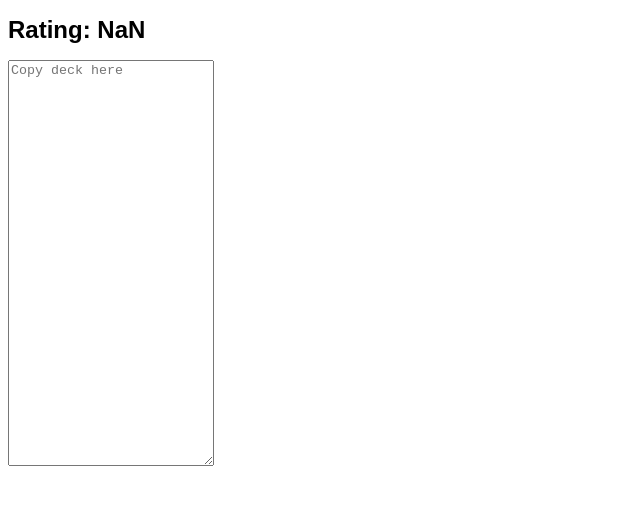
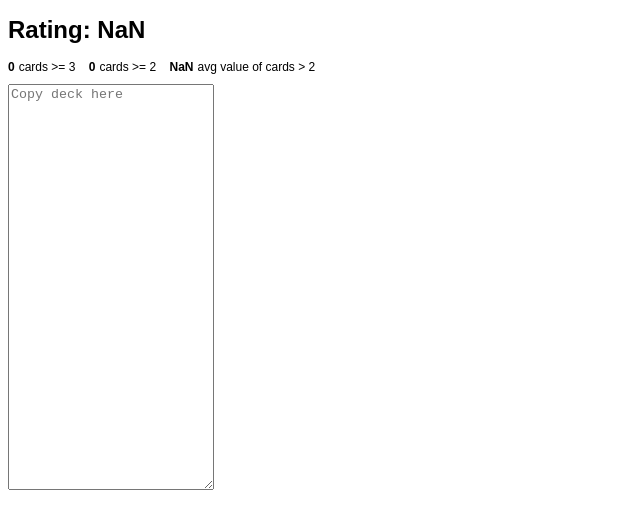
Before and after one commit to noahsug/eternal-deck-analyzer, a website built with webpack: page src/index.html in a window 1280 px wide. Shown: the whole page, without its empty margins (0-640 px from the left). Built offline with nearby package versions, Linux system fonts and the light colour scheme; files whose address does not match are found by name.

Commit message:
add stats

```diff
--- a/src/index.html
+++ b/src/index.html
@@ -9,6 +9,11 @@
   <h1>
     Rating: <span class="overall"></span>
   </h1>
+  <div class="stats">
+    <div><span class="gt3 value"></span>cards >= 3</div>
+    <div><span class="gt2 value"></span>cards >= 2</div>
+    <div><span class="gt2-avg value"></span>avg value of cards > 2</div>
+  </div>
   <div class="cards">
     <textarea class="input" placeholder="Copy deck here"></textarea>
     <div class="breakdown"></div>
--- a/src/index.js
+++ b/src/index.js
@@ -5,6 +5,9 @@ import './style.css'
 const inputNode = document.querySelector('textarea.input')
 const overallNode = document.querySelector('.overall')
 const breakdownNode = document.querySelector('.breakdown')
+const greaterThan3Node = document.querySelector('.gt3')
+const greaterThan2Node = document.querySelector('.gt2')
+const greaterThan2AvgNode = document.querySelector('.gt2-avg')
 
 inputNode.addEventListener('paste', onInputChange)
 inputNode.addEventListener('change', onInputChange)
@@ -25,6 +28,7 @@ function parseUri() {
   const cards = parseDeck(input)
   updateRating(cards)
   updateBreakdown(cards)
+  updateGreaterThan(cards)
 }
 
 function updateRating(cards) {
@@ -49,7 +53,9 @@ function updateBreakdown(cards) {
     .sort()
     .reverse()
   sortedRatings.forEach(rating => {
-    html.push(`<div><h3>${rating}</h3><ul>`)
+    html.push(`<div><div><h3>${rating}</h3>`)
+    html.push(`<span class="count">(${ratingGroups[rating].length})</span>`)
+    html.push(`</div><ul>`)
     ratingGroups[rating].forEach(card => {
       html.push(`<li>${card}</li>`)
     })
@@ -58,4 +64,18 @@ function updateBreakdown(cards) {
   breakdownNode.innerHTML = html.join('')
 }
 
+function updateGreaterThan(cards) {
+  const greaterThan3 = cards.filter(card => getRating(card) >= 3)
+  greaterThan3Node.innerHTML = greaterThan3.length
+
+  const greaterThan2 = cards.filter(card => getRating(card) >= 2)
+  greaterThan2Node.innerHTML = greaterThan2.length
+
+  const total = greaterThan2.reduce((total, prev) => {
+    return total + getRating(prev)
+  }, 0)
+
+  greaterThan2AvgNode.innerHTML = (total / greaterThan2.length).toFixed(2)
+}
+
 parseUri()
--- a/src/style.css
+++ b/src/style.css
@@ -6,9 +6,30 @@ body {
   display: flex;
 }
 
+.stats {
+  margin-bottom: 10px;
+}
+
+.stats > div {
+  display: inline-block;
+  margin-right: 10px;
+}
+
+.stats .value {
+  font-weight: bold;
+  margin-right: 4px;
+}
+
 .breakdown h3 {
   margin-top: 0px;
   margin-bottom: 2px;
+  display: inline-block;
+  margin-right: 6px;
+}
+
+.breakdown .count {
+  color: #666;
+  font-size: 14px;
 }
 
 .breakdown ul {
```
